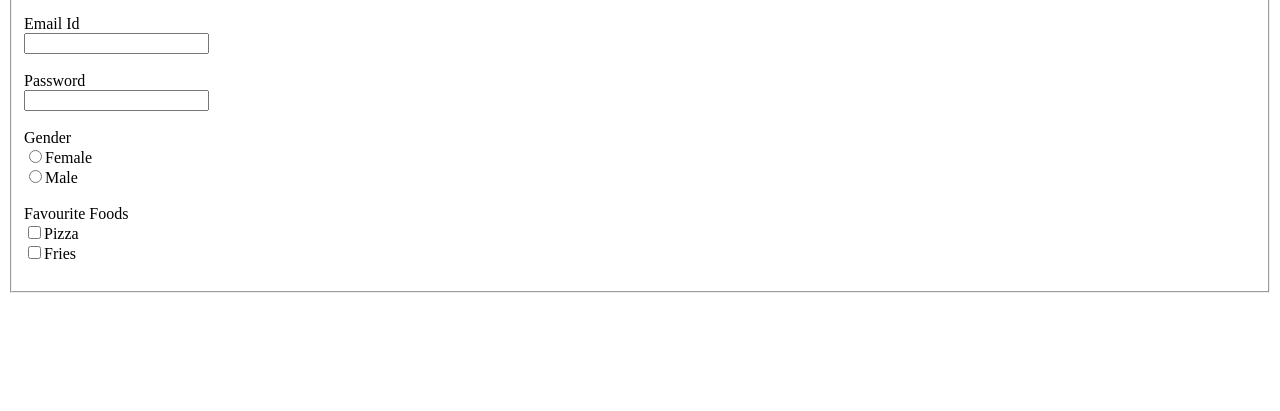
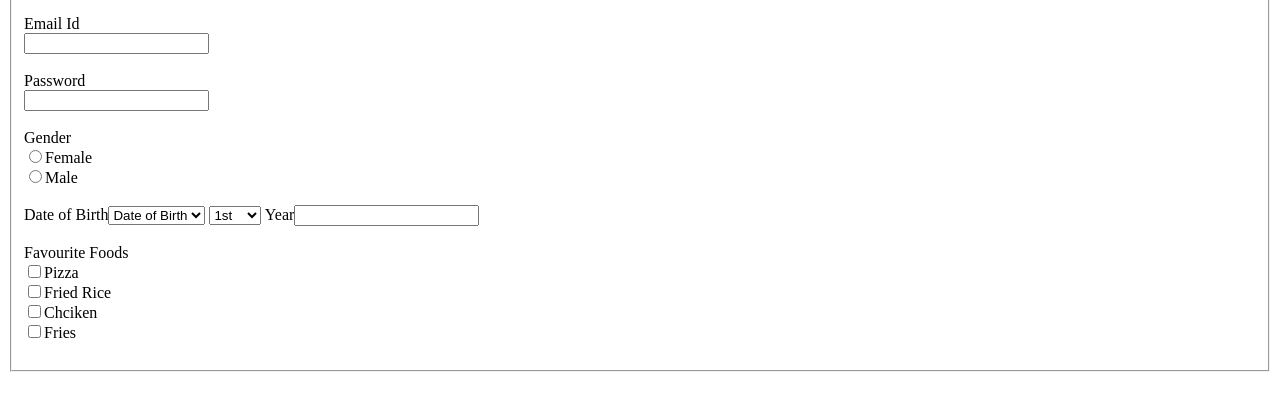
Before and after one commit to MahirRAJ577/Mahir-Coding-Class, a plain HTML site: page Lesson 6/Field Set.html in a window 1280 px wide. Shown: the part 145-556 px from the top of the page. Drawn offline with Linux system fonts and the light colour scheme.

Commit message:
Homework4

```diff
--- a/Lesson 6/Field Set.html
+++ b/Lesson 6/Field Set.html
@@ -25,8 +25,60 @@
             <input type="radio" id="Female" name="Gender" value="Female">Female<br>
             <input type="radio" id="Male" name="Gender" value="Male">Male<br><br>
 
+            <label>Date of Birth</label><select name="subject1" id="subject1">
+                <option value="Date of Birth">Date of Birth</option>
+                <option value="January">January</option>
+                <option value="February">February</option>
+                <option value="March">March</option>
+                <option value="April">April</option>
+                <option value="May">May</option>
+                <option value="June">June</option>
+                <option value="July">July</option>
+                <option value="August">August</option>
+                <option value="September">September</option>
+                <option value="October">October</option>
+                <option value="November">November</option>
+                <option value="December">December</option>
+            </select>
+            <select name="subject2" id="subject2">
+                <option value="1st">1st</option>
+                <option value="2nd">2nd</option>
+                <option value="3rd">3rd</option>
+                <option value="4th">4th</option>
+                <option value="5th">5th</option>
+                <option value="6th">6th</option>
+                <option value="7th">7th</option>
+                <option value="8th">8th</option>
+                <option value="9th">9th</option>
+                <option value="10th">10th</option>
+                <option value="11th">11th</option>
+                <option value="12th">12th</option>
+                <option value="13th">13th</option>
+                <option value="14th">14th</option>
+                <option value="15th">15th</option>
+                <option value="16th">16th</option>
+                <option value="17th">17th</option>
+                <option value="18th">18th</option>
+                <option value="19th">19th</option>
+                <option value="20th">20th</option>
+                <option value="21st">21st</option>
+                <option value="22nd">22nd</option>
+                <option value="23rd">23rd</option>
+                <option value="24th">24th</option>
+                <option value="25th">25th</option>
+                <option value="26th">26th</option>
+                <option value="27th">27th</option>
+                <option value="28th">28th</option>
+                <option value="29th">29th</option>
+                <option value="30th">30th</option>
+                <option value="31st">31st</option>
+            </select>
+            <label>Year</label><input type="text" id="Date of Birth"><br><br>
+
             <label>Favourite Foods</label><br>
             <input type="checkbox" id="Food" value="Pizza">Pizza<br>
+            <input type="checkbox" id="Food" value="Fried Rice">Fried Rice<br>
+            <input type="checkbox" id="Food" value="Chicken">Chciken<br>
             <input type="checkbox" id="Food" value="Fries">Fries<br><br>
         </fieldset>
     </form>
```
Also changed, not shown: Lesson 6/Personal detail form.html (+2 -0 lines).
